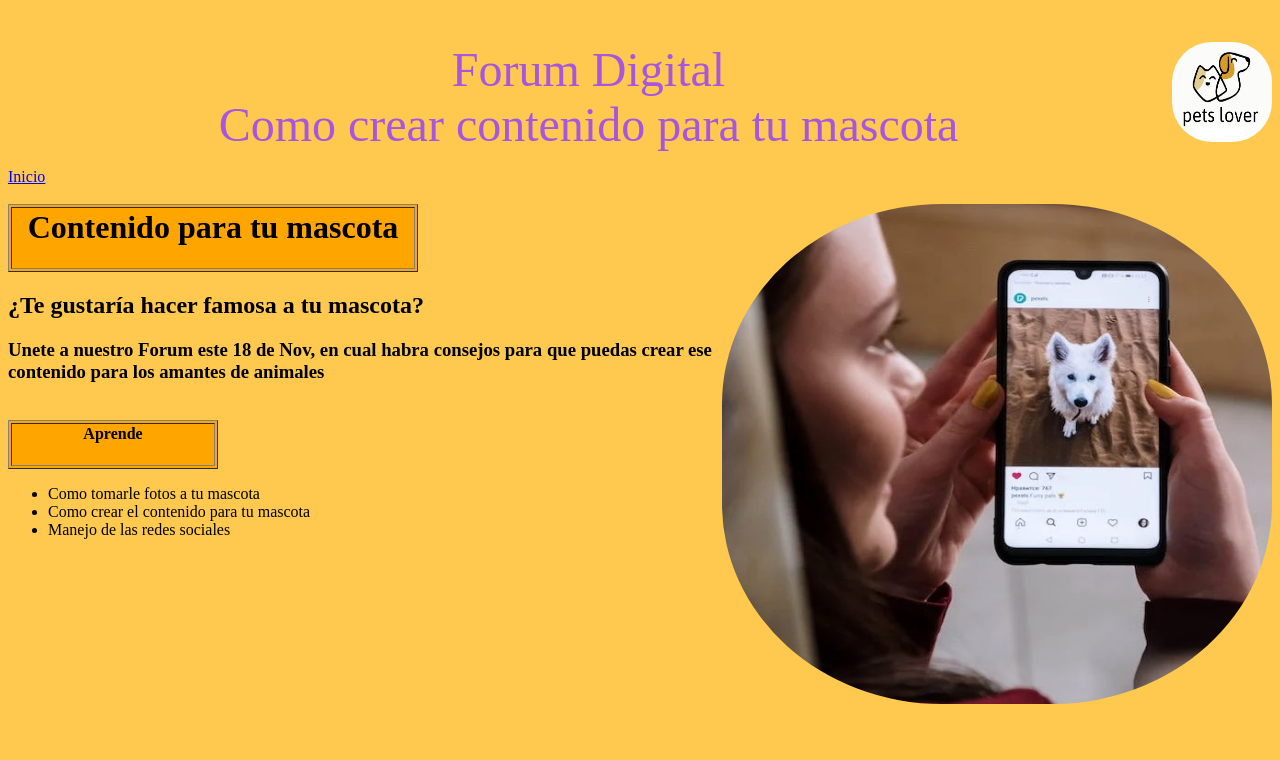
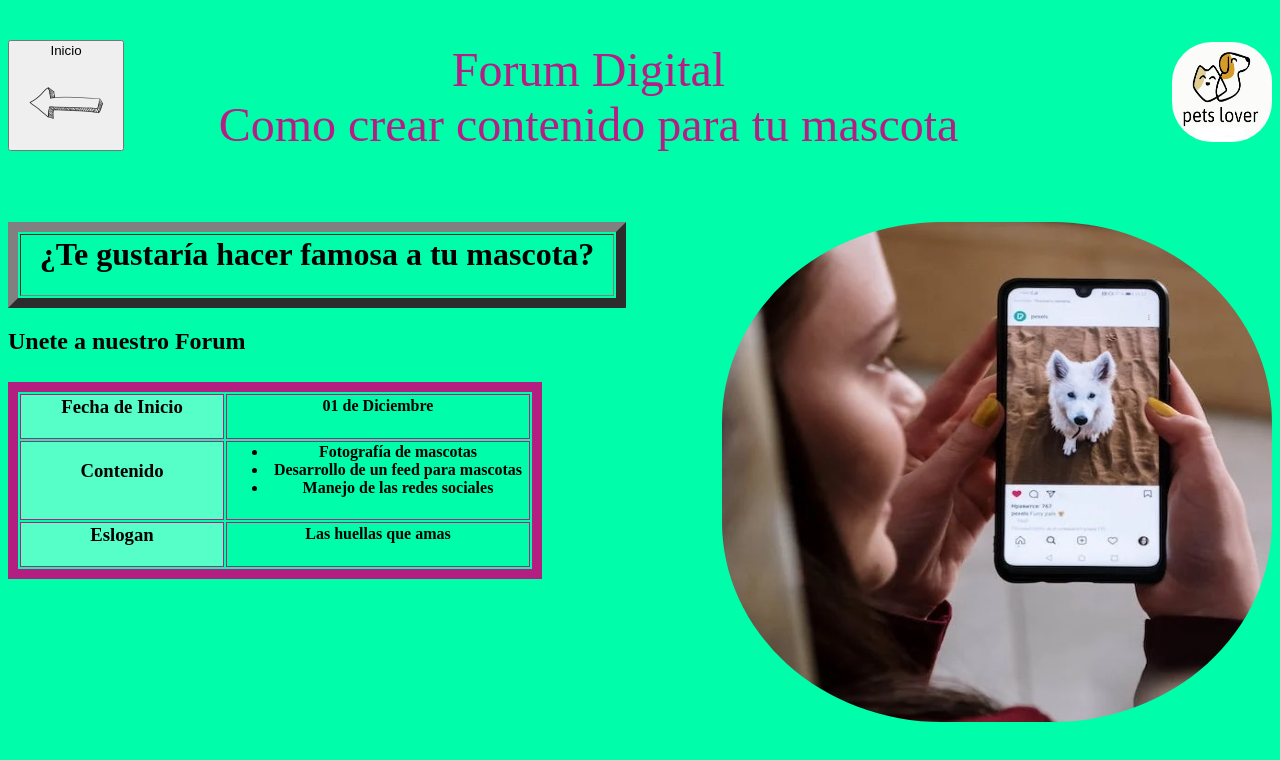
Before and after one commit to Elizuafig/Host1, a plain HTML site: page Forum.html in a window 1280 px wide. Drawn offline with Linux system fonts and the light colour scheme.

Commit message:
Add files via upload

```diff
--- a/Forum.html
+++ b/Forum.html
@@ -2,34 +2,53 @@
 <Head> <Title> Forum.html </Title> </Head>
 <Meta charset="utf-8">
 
-<Body bgcolor="#FEC94E" Link="Blue" Vlink="White" Alink="Red">
+<Body bgcolor="#00FEAA" Link="Blue" Vlink="Black" Alink="Red">
 
 <br>
 
-<P align="center"> <font color="#A656E1" face="Comic Sans" size="20" > Forum Digital
+<P align="center"> <font color="#B51F85" face="Comic Sans" size="20" > Forum Digital
 <img src="logoc.jpg" align="right" style="border-radius:40%" width=100px height=100x>
 <br> Como crear contenido para tu mascota </font> </P>
+<br>
 
-<a href="index.html"> Inicio </a>
+<div style="text-align:left;">
+<a href="index.html"> <button style="position: absolute;top:05%";> <center> Inicio </center>
+<img src="FlechaRe.png" width="100" height="90"> </button> </a>
+</div>
+
 <br>
 <br>
-<Table border=1 bgcolor="orange" > <img src="Insta.jpg" align="right" style="border-radius:40%" width=550px height=500x >
+<Table border=10 border-color bgcolor="transparent"> <img src="Insta.jpg" align="right" style="border-radius:40%" width=550px height=500x >
 	<TR>
-		<TD style="width:400px"> <h1> <center> Contenido para tu mascota </h1> </center> </TD>
+		<TD style="width:590px"> <font color="Black"> <h1> <center> ¿Te gustaría hacer famosa a tu mascota? </h1> </center> </font> </TD>
 	</TR>
-</Table> <font color="Black"> <h2> ¿Te gustaría hacer famosa a tu mascota? </h2>
-<h3>Unete a nuestro Forum este 18 de Nov, en cual habra consejos para que puedas crear ese contenido para los amantes de animales </h3>
+</Table>
+
+<font color="Black">
+<h2> Unete a nuestro Forum <br>
+</font>
 <br>
-<Table border=1 bgcolor="orange">
+<Table border=10 bordercolor="#B31F81" bgcolor="transparent">
 	<tr>
-		<TD style="width:200px"> <h4> <center> Aprende </center> </h4> </TD>
+		<TD style="width:200px" bgcolor="#56FFC7" <font color="Black"> <h3> <center> Fecha de Inicio </center> </h3> </font> </TD>
+		<TD style="width:300px"> <h4> <center> 01 de Diciembre </center> </h4> </TD>
+	</tr>
+	<tr>
+		<TD style="width:200px" bgcolor="#56FFC7"> <font color="Black"> <h3> <center> Contenido </center> </h3> </font> </TD>
+		<TD style="width:300px">
+		<h4> <center>
+		<ul>
+	<li> Fotografía de mascotas </li>
+	<li> Desarrollo de un feed para mascotas  </li>
+	<li> Manejo de las redes sociales  </li>
+</ul>
+		</center> </h4> </TD>
+	</tr>
+	<tr>
+		<TD style="width:200px" bgcolor="#56FFC7" <font color="Black"> <h3> <center> Eslogan </center> </h3> </font> </TD>
+		<TD style="width:300px"> <h4> <center> Las huellas que amas </center> </h4> </TD>
 	</tr>
 </Table>
-<ul>
-	<li> Como tomarle fotos a tu mascota </li>
-	<li> Como crear el contenido para tu mascota  </li>
-	<li> Manejo de las redes sociales  </li>
-</ul>
 
 </Body>
 
```
Also changed, not shown: index.html (+9 -2 lines), Flecha1.png (added), FlechaIr.png (added), FlechaRe.png (added), flecha.png (added).
